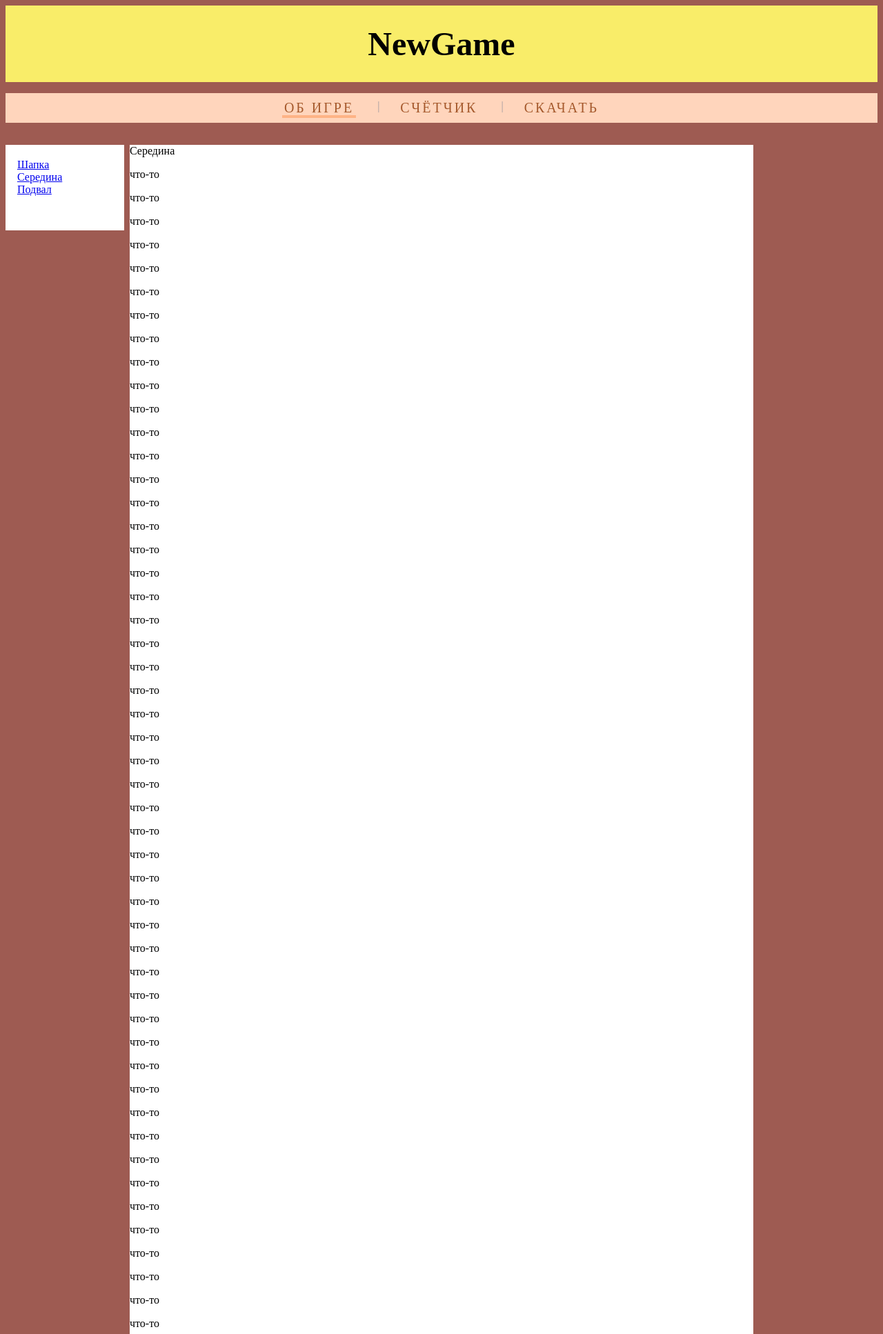
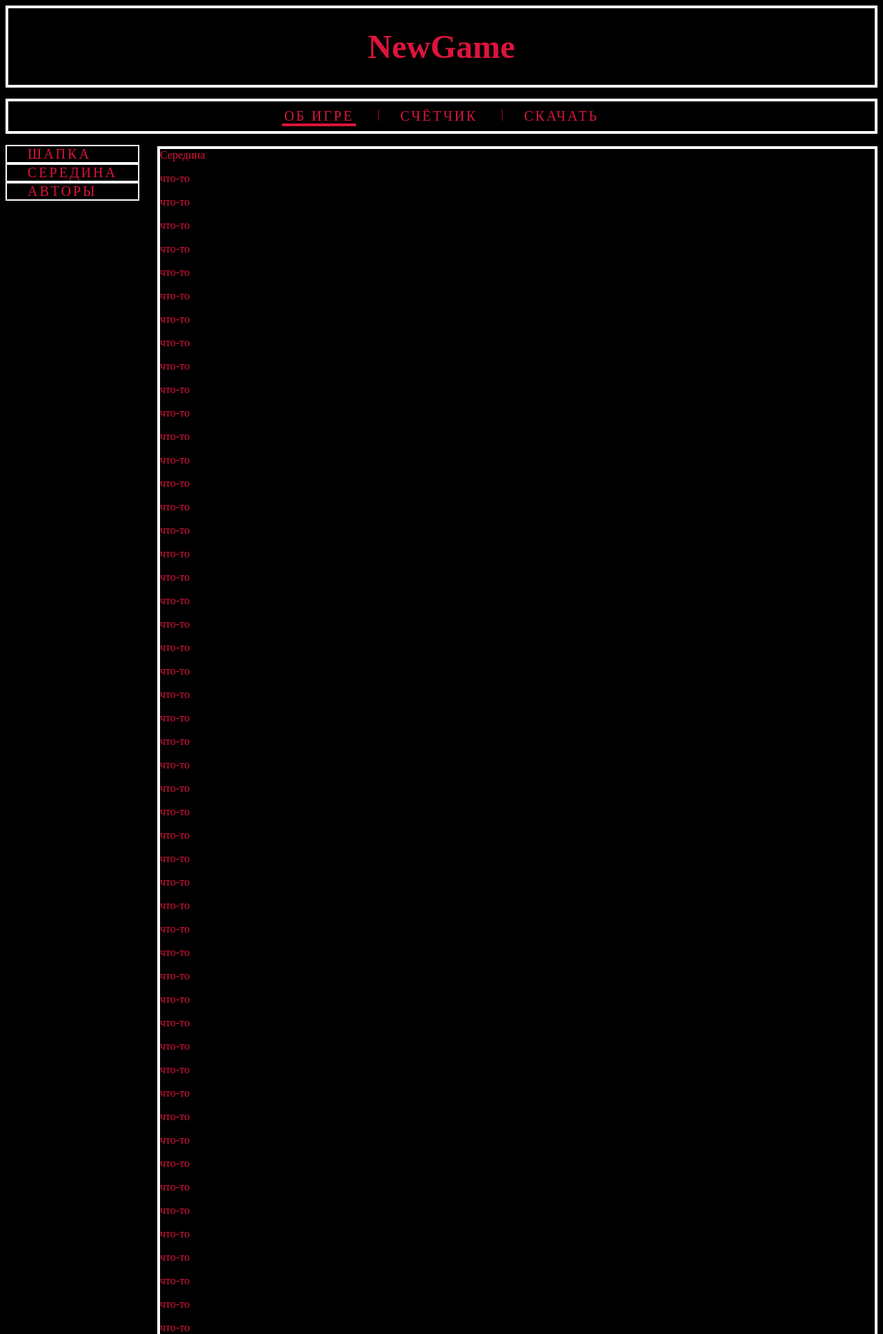
Before and after one commit to GREMIAR/Semester-5, a PHP site: page /Main.html in a window 1280 px wide. Shown: the top 1934 px of the page at 69% size. Run offline with PHP 8.4, Linux system fonts and the light colour scheme.

Commit message:
Обновление бокового меню и авторов

```diff
--- a/lab 1/Counter.html
+++ b/lab 1/Counter.html
@@ -16,7 +16,7 @@
 	<menu class="menu">
 		<li><a href="#Start">Шапка</a>
 		<li><a href="#Mid">Середина</a>
-		<li><a href="#End">Подвал</a>
+		<li><a href="#End">Авторы</a>
 	</menu>
 	<article>
 		<a name="Mid">Середина</a>
@@ -130,7 +130,7 @@
 		<p>что-то</p>
   	</article>
   	<footer>
-  		<a name="End">Тест</a>
+  		<a name="End">Авторы</a>
 	</footer>
   </body>
 </html>
--- a/lab 1/Download.html
+++ b/lab 1/Download.html
@@ -16,7 +16,7 @@
 	<menu class="menu">
 		<li><a href="#Start">Шапка</a>
 		<li><a href="#Mid">Середина</a>
-		<li><a href="#End">Подвал</a>
+		<li><a href="#End">Авторы</a>
 	</menu>
 	<article>
 		<a name="Mid">Середина</a>
@@ -130,7 +130,7 @@
 		<p>что-то</p>
   	</article>
   	<footer>
-  		<a name="End">Тест</a>
+  		<a name="End">Авторы</a>
 	</footer>
   </body>
 </html>
--- a/lab 1/Main.html
+++ b/lab 1/Main.html
@@ -16,7 +16,7 @@
 	<menu class="menu">
 		<li><a href="#Start">Шапка</a>
 		<li><a href="#Mid">Середина</a>
-		<li><a href="#End">Подвал</a>
+		<li><a href="#End">Авторы</a>
 	</menu>
 	<article>
 		<a name="Mid">Середина</a>
@@ -130,7 +130,7 @@
 		<p>что-то</p>
   	</article>
   	<footer>
-  		<a name="End">Тест</a>
+  		<a name="End">Авторы</a>
 	</footer>
   </body>
 </html>
--- a/lab 1/style.css
+++ b/lab 1/style.css
@@ -1,42 +1,65 @@
 body{
-	background: #9e5b52;
+	background: #000;
 }
 
 header {
-	background: #F9ED69;
+	background: #000;
 	text-align:center;
 	padding: 28px;
 	font-size: 48px;
 	font-weight: bold;
+	border: solid 4px white;
+	color:#DC143C;
+
 }
 
 article{
-	margin-top: 32px;
-	background: #fff;
-	margin-left: 180px;
-	margin-right: 180px;
+	border: solid 4px white;
+	margin-top:18px;
+	background: #000;
+	margin-left: 220px;
+	color:#DC143C;
 }
 
 .menu{
-	padding-top: 20px;
-	padding-bottom: 50px;
-	padding-left: 17px;
-	padding-right: 90px;
+	padding: 0px;
 	text-align: left;
-	background: #fff;
+	background: #000;
 	position: fixed;
 }
 .menu li {
 	display: block;
+	border: solid 2px white;
+	background: #000;
+	transition: 1s;
+}
+.menu li:hover
+{
+	transform: translate(15px,0);
+}
+
+
+.menu a {
+	font-weight: blod;
+	color: #DC143C;
+	position: relative;
+	text-decoration: none;
+	font-family: "Times New Roman", Times, serif;
+	letter-spacing: 3px;
+	margin: 0px 30px;
+	font-size: 20px;
+	text-transform: uppercase;
+	display: inline-block;
+	transition: .5s;
 }
 
 
 .NavBar {
 	padding: 10px;
 	text-align: center;
-	background: #FFD5BC;
-	left: 0;
-	right: 0;
+	background: #000;
+	margin-bottom: 0px;
+	border: solid 4px white;
 }
 
 .NavBar li {
@@ -45,7 +68,7 @@ article{
 
 .NavBar li:after {
 	content: "|";
-	color: #9d999d;
+	color: #DC143C;
 	vertical-align:top;
 	display: inline-block;
 }
@@ -56,7 +79,7 @@ article{
 
 .NavBar a {
 	font-weight: blod;
-	color: #a5592c;
+	color: #DC143C;
 	position: relative;
 	text-decoration: none;
 	font-family: "Times New Roman", Times, serif;
@@ -70,7 +93,7 @@ article{
 
 .NavBar a:before {
 	content: "";
-	border: solid 2px #feb386;
+	border: solid 2px #FF4364;
 	position: absolute;
 	right: 0px;
 	left: 0px;
@@ -81,7 +104,7 @@ article{
 }
 
 .NavBar a:hover{
-	color: #feb386;
+	color: #FF4364;
 }
 
 .NavBar a:hover:before {
@@ -90,11 +113,22 @@ article{
 
 .NavBar a.CurrentPlace:before{
 	content: "";
-	border: solid 2px #feb386;
+	border: solid 2px #DC143C;
 	position: absolute;
 	margin: -3px;
 	transform: scale(1);
 }
 .NavBar a.CurrentPlace:hover{
-	color: #a5592c;
+	color: #DC143C;
 }
+
+footer{
+	margin-top:10px;
+	background: #000;
+	text-align:center;
+	padding: 28px;
+	font-size: 48px;
+	font-weight: bold;
+	border: solid 4px white;
+	color:#DC143C;
+}
```
